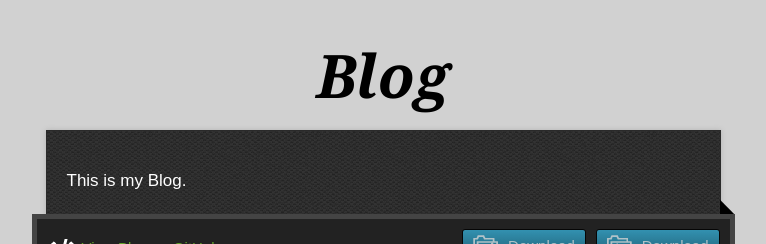
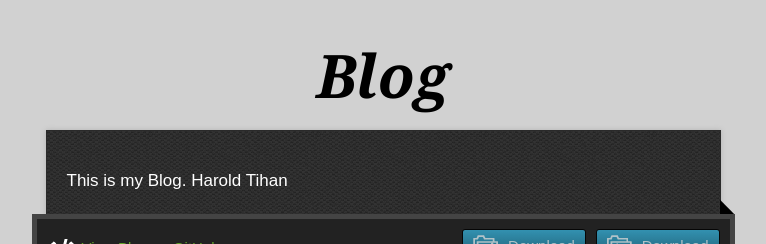
Before and after one commit to M201370367/Blog, a plain HTML site: page index.html in a window 1280 px wide. Shown: the top 244 px of the page, without its empty margins (257-1023 px from the left). Drawn offline with nearby package versions, Linux system fonts and the light colour scheme.

Commit message:
Update index.html

```diff
--- a/index.html
+++ b/index.html
@@ -12,7 +12,7 @@
   <script type="text/javascript" src="javascripts/script.js"></script>
 
   <title>Blog</title>
-  <meta name="description" content="This is my Blog.     Harold Tihan">
+  <meta name="description" content="This is my Blog. ">
 
   <meta name="viewport" content="width=device-width,initial-scale=1">
 
@@ -25,7 +25,7 @@
       <h1 class="title">Blog</h1>
     </header>
     <div id="container">
-      <p class="tagline">This is my Blog.</p>
+      <p class="tagline">This is my Blog.    Harold Tihan</p>
       <div id="main" role="main">
         <div class="download-bar">
         <div class="inner">
```
